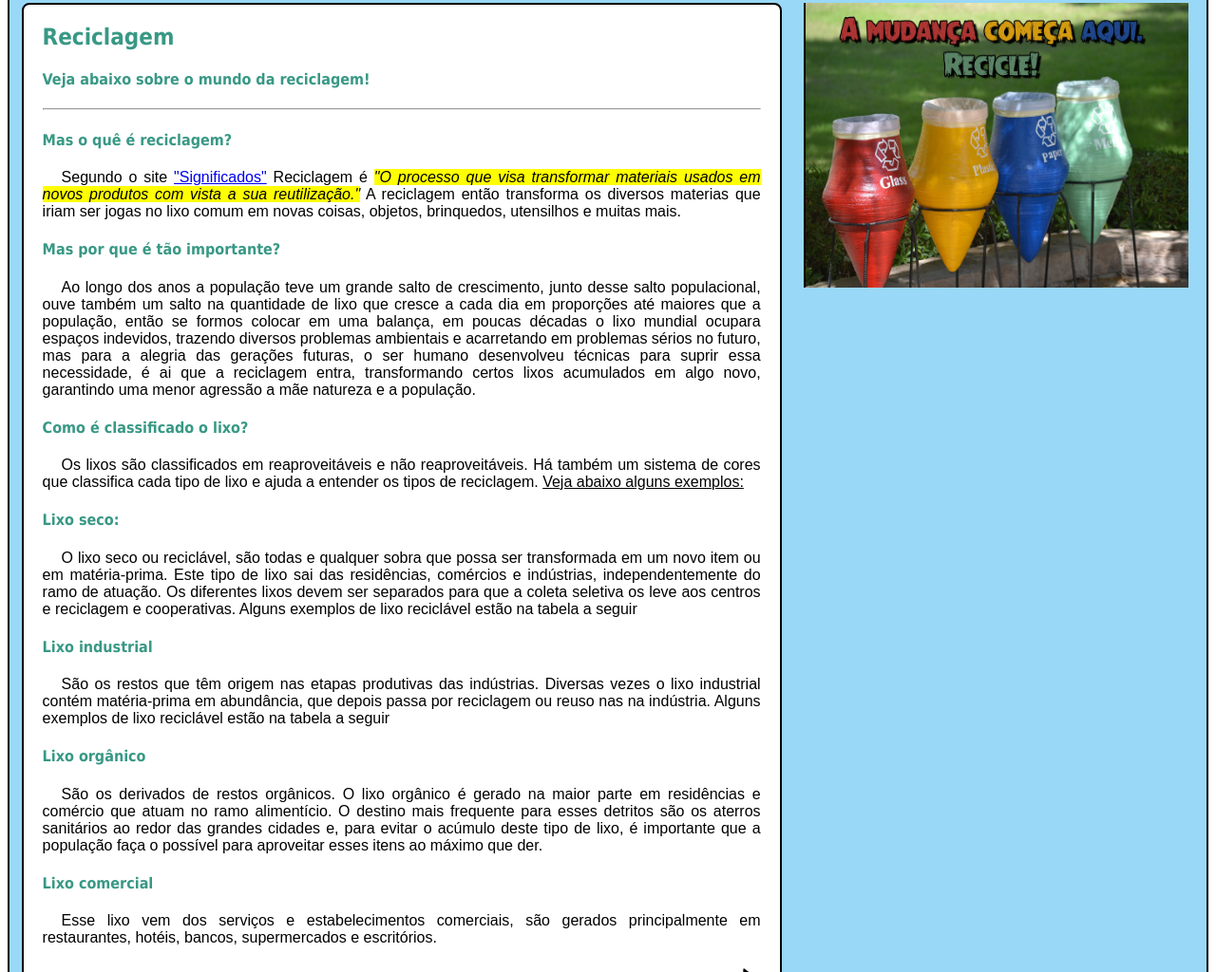
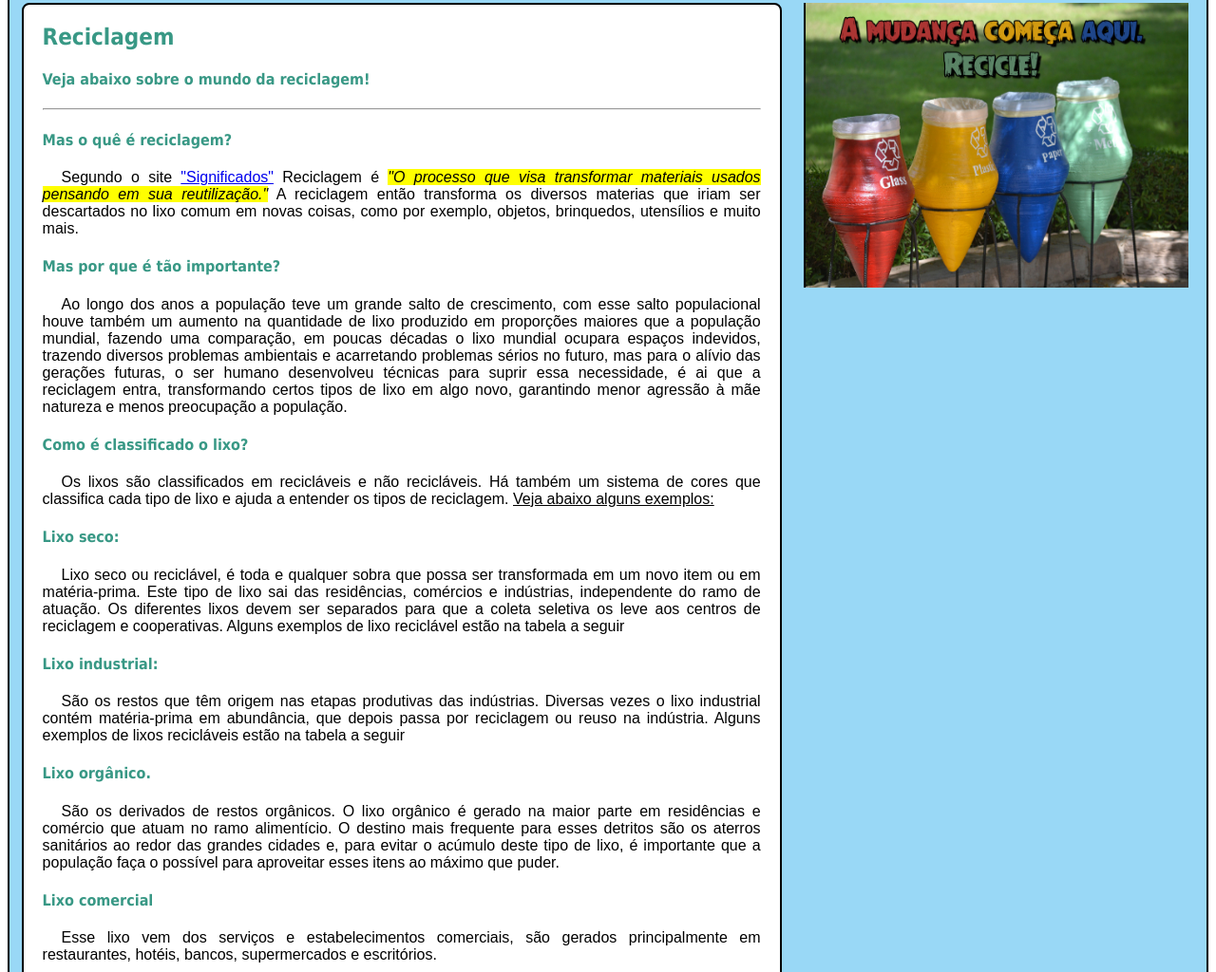
Before and after one commit to narutavitoria/APS_Sustentabilidade_XHTML, a plain HTML site: page reciclagem.html in a window 1280 px wide. Shown: the part 389-1413 px from the top of the page at 95% size. Drawn offline with Linux system fonts and the light colour scheme.

Commit message:
reciclagem

```diff
--- a/reciclagem.html
+++ b/reciclagem.html
@@ -26,28 +26,28 @@
 				<h4>Veja abaixo sobre o mundo da reciclagem!</h4><hr />
 				<h4>Mas o quê é reciclagem?</h4>
 				<p class="conteudoStyle">Segundo o site <a href="https://www.significados.com.br/" target="blank">"Significados"</a> Reciclagem é <mark><i>"O
-				processo que visa transformar materiais usados em novos produtos com vista a sua reutilização."</i></mark> A reciclagem então transforma os
-				diversos materias que iriam ser jogas no lixo comum em novas coisas, objetos, brinquedos, utensilhos e muitas mais. </p>
+				processo que visa transformar materiais usados pensando em sua reutilização."</i></mark> A reciclagem então transforma os
+				diversos materias que iriam ser descartados no lixo comum em novas coisas, como por exemplo, objetos, brinquedos, utensílios e muito mais. </p>
 				<h4>Mas por que é tão importante?</h4>
-				<p class="conteudoStyle">Ao longo dos anos a população teve um grande salto de crescimento, junto desse salto populacional, ouve também um
-				salto na quantidade de lixo que cresce a cada dia em proporções até maiores que a população, então se formos colocar em uma balança, em poucas
-				décadas o lixo mundial ocupara espaços indevidos, trazendo diversos problemas ambientais e acarretando em problemas sérios no futuro, mas para
-				a alegria das gerações futuras, o ser humano desenvolveu técnicas para suprir essa necessidade, é ai que a reciclagem entra, transformando certos
-				lixos acumulados em algo novo, garantindo uma menor agressão a mãe natureza e a população. </p>
+				<p class="conteudoStyle">Ao longo dos anos a população teve um grande salto de crescimento, com esse salto populacional houve também um
+				aumento na quantidade de lixo produzido em proporções maiores que a população mundial, fazendo uma comparação, em poucas
+				décadas o lixo mundial ocupara espaços indevidos, trazendo diversos problemas ambientais e acarretando problemas sérios no futuro, mas para
+				o alívio das gerações futuras, o ser humano desenvolveu técnicas para suprir essa necessidade, é ai que a reciclagem entra, transformando certos
+				tipos de lixo em algo novo, garantindo menor agressão à mãe natureza e menos preocupação a população. </p>
 				<h4>Como é classificado o lixo?</h4>
-				<p class="conteudoStyle">Os lixos são classificados em reaproveitáveis e não reaproveitáveis. Há também um sistema de cores que classifica cada
+				<p class="conteudoStyle">Os lixos são classificados em recicláveis e não recicláveis. Há também um sistema de cores que classifica cada
 				tipo de lixo e ajuda a entender os tipos de reciclagem. <ins>Veja abaixo alguns exemplos:</ins></p>
 				<h4>Lixo seco:</h4>
-				<p class="conteudoStyle">O lixo seco ou reciclável, são todas e qualquer sobra que possa ser transformada em um novo item ou em matéria-prima. Este tipo
-				de lixo sai das residências, comércios e indústrias, independentemente do ramo de atuação. Os diferentes lixos devem ser separados para que a
-				coleta seletiva os leve aos centros e reciclagem e cooperativas. Alguns exemplos de lixo reciclável estão na tabela a seguir</p>
-				<h4>Lixo industrial</h4>
+				<p class="conteudoStyle">Lixo seco ou reciclável, é toda e qualquer sobra que possa ser transformada em um novo item ou em matéria-prima. Este tipo
+				de lixo sai das residências, comércios e indústrias, independente do ramo de atuação. Os diferentes lixos devem ser separados para que a
+				coleta seletiva os leve aos centros de reciclagem e cooperativas. Alguns exemplos de lixo reciclável estão na tabela a seguir</p>
+				<h4>Lixo industrial:</h4>
 				<p class="conteudoStyle">São os restos que têm origem nas etapas produtivas das indústrias. Diversas vezes o lixo industrial contém matéria-prima em abundância,
-				que depois passa por reciclagem ou reuso nas na indústria. Alguns exemplos de lixo reciclável estão na tabela a seguir</p>
-				<h4>Lixo orgânico</h4>
+				que depois passa por reciclagem ou reuso na indústria. Alguns exemplos de lixos recicláveis estão na tabela a seguir</p>
+				<h4>Lixo orgânico.</h4>
 				<p class="conteudoStyle">São os derivados de restos orgânicos. O lixo orgânico é gerado na maior parte em residências e
 				comércio que atuam no ramo alimentício. O destino mais frequente para esses detritos são os aterros sanitários ao redor das grandes cidades e, para evitar o
-				acúmulo deste tipo de lixo, é importante que a população faça o possível para aproveitar esses itens ao máximo que der.</p>
+				acúmulo deste tipo de lixo, é importante que a população faça o possível para aproveitar esses itens ao máximo que puder.</p>
 				<h4>Lixo comercial</h4>
 				<p class="conteudoStyle">Esse lixo vem dos serviços e estabelecimentos comerciais, são gerados principalmente em restaurantes, hotéis, bancos,
 				supermercados e escritórios.</p>
```
